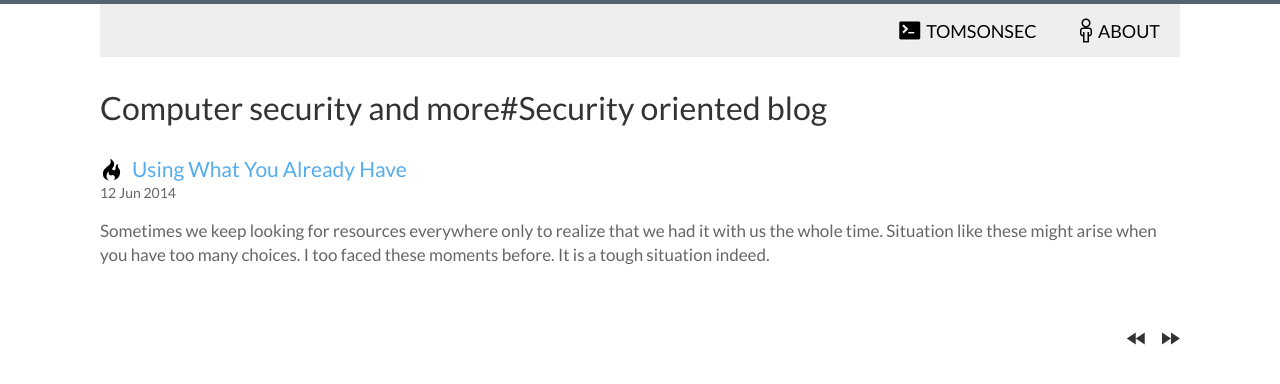
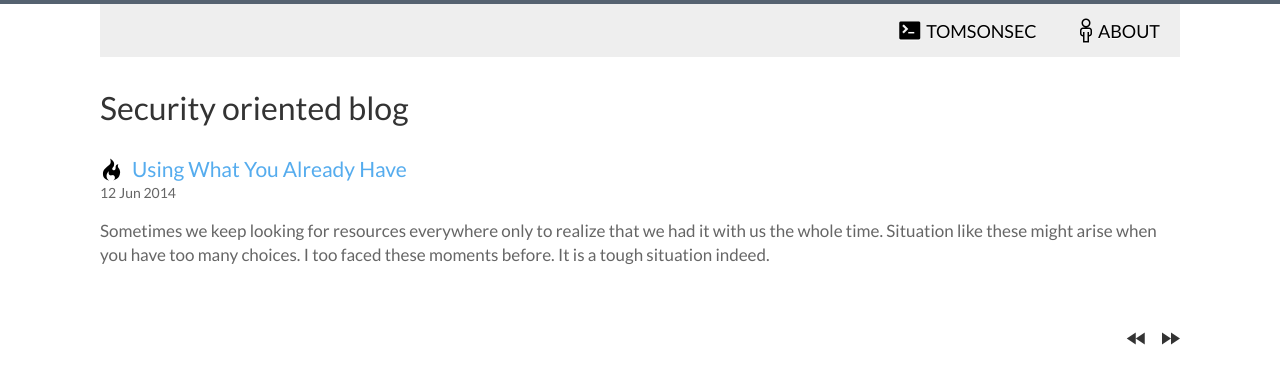
Before and after one commit to Tomasuh/Tomasuh.github.io, a Jekyll site: the page built from index.html, in a window 1280 px wide. Shown: the top 384 px of the page. Built offline with Jekyll 4.4.1, drawn with Linux system fonts in a browser that asks for light colours; the list of posts is cut into pages by our own code.

Commit message:
intro and desc changed

```diff
--- a/_config.yml
+++ b/_config.yml
@@ -5,7 +5,7 @@ highlighter: pygments
 url: http://tomasuh.github.io/
 paginate: 8
 description:     Tomsonsec
-intro:	Computer security and more#Security oriented blog
+intro:	Security oriented blog
 logo:             logo.png
 disqus_shortname:
 # url: http://gotchacode.com
```
